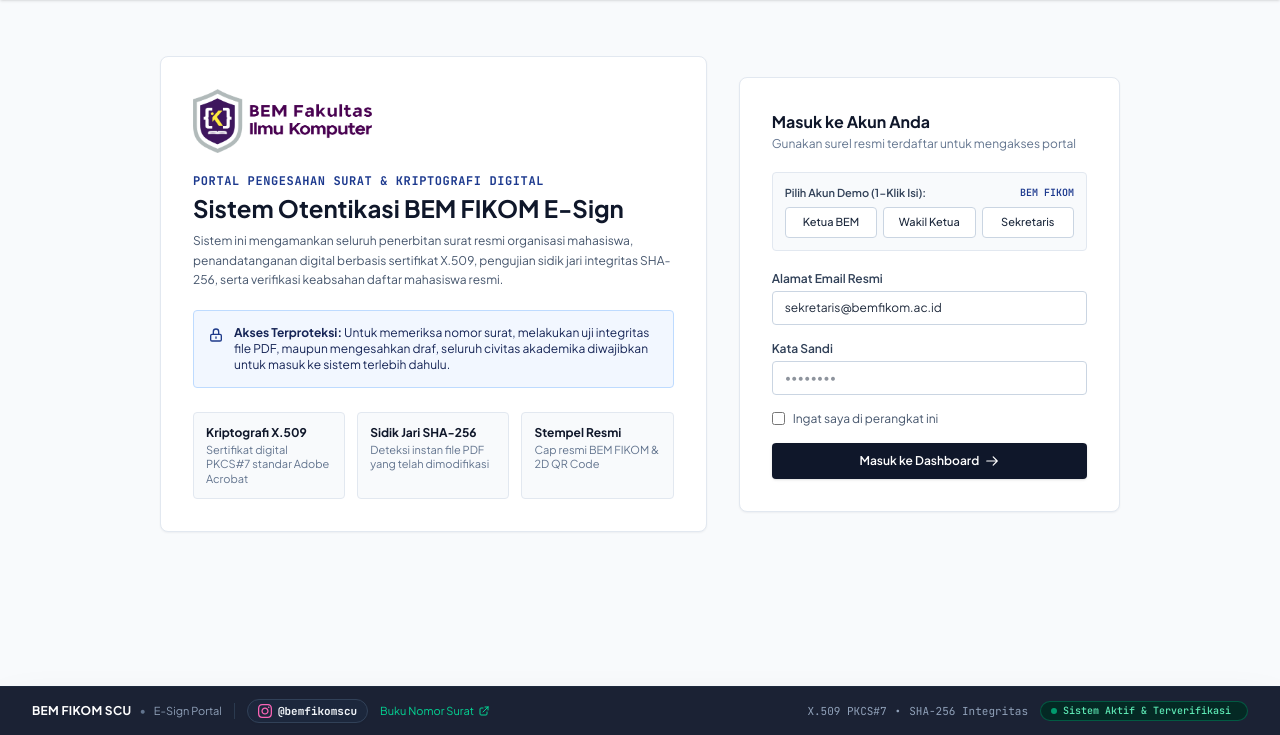
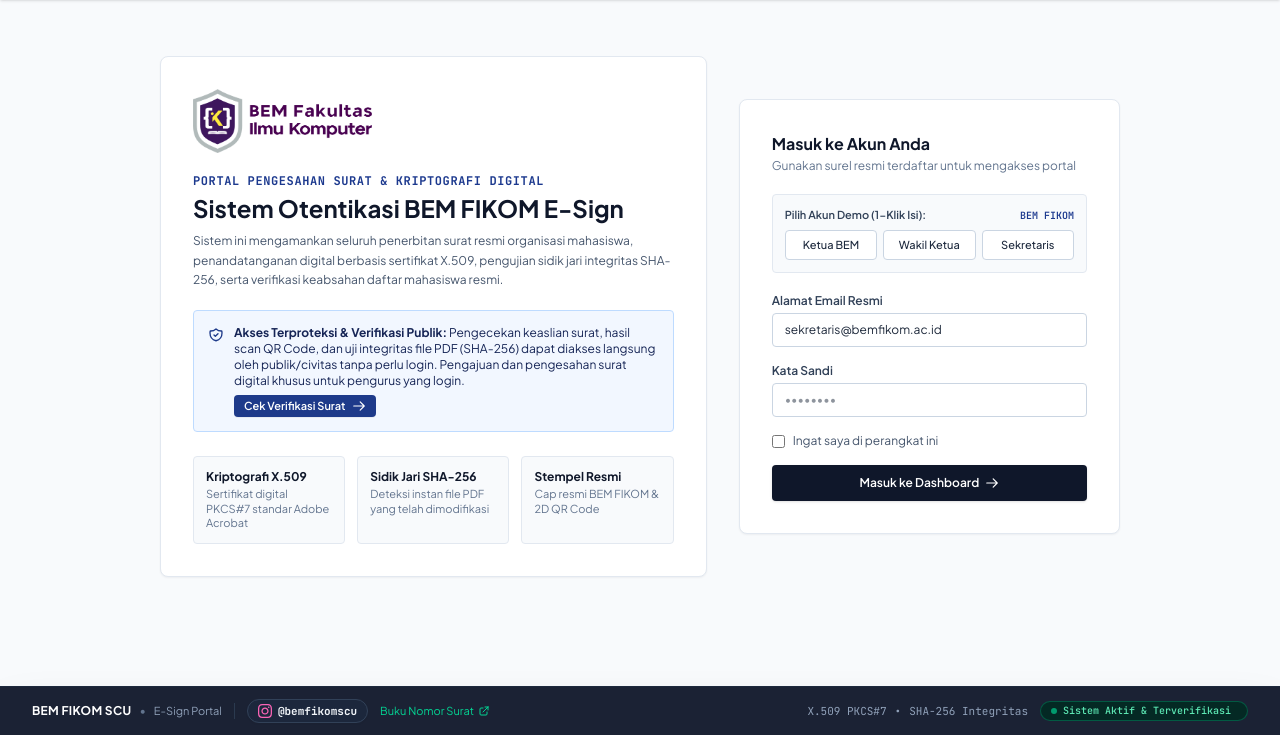
Before and after one commit to Justaya37/BEMFIKOMSCU_E-SIGN, a Laravel app: page /login in a window 1280 px wide. Shown: the part 65-800 px from the top of the page. Run offline with Laravel 12, Linux system fonts and the light colour scheme; style sheets or scripts are compiled from the project's sources; parts of the project's set-up code (start-up, migrations or seed data) failed here and were passed over.

Commit message:
feat: make QR letter verification publicly accessible without login

```diff
--- a/app/Http/Controllers/HomeController.php
+++ b/app/Http/Controllers/HomeController.php
@@ -40,7 +40,9 @@ class HomeController extends Controller
             return redirect()->route('verify.show', ['token' => $letter->verification_token]);
         }
 
-        return redirect()->route('home', ['tab' => 'query'])
+        $redirectRoute = auth()->check() ? 'dashboard' : 'verify.index';
+
+        return redirect()->route($redirectRoute, ['tab' => 'query'])
             ->withInput()
             ->with('query_error', "Surat dengan nomor/kode '{$query}' tidak ditemukan di sistem BEM FIKOM.");
     }
--- a/resources/views/auth/login.blade.php
+++ b/resources/views/auth/login.blade.php
@@ -24,13 +24,23 @@
                     Sistem ini mengamankan seluruh penerbitan surat resmi organisasi mahasiswa, penandatanganan digital berbasis sertifikat X.509, pengujian sidik jari integritas SHA-256, serta verifikasi keabsahan daftar mahasiswa resmi.
                 </p>
 
-                <!-- Mandatory Login Notice -->
+                <!-- Information & Public Verification Notice -->
                 <div class="mt-5 p-3.5 rounded bg-blue-50/80 border border-blue-200 text-xs text-blue-950 flex items-start space-x-2.5">
                     <svg class="w-4 h-4 text-[#1E3A8A] shrink-0 mt-0.5" fill="none" stroke="currentColor" viewBox="0 0 24 24">
-                        <path stroke-linecap="round" stroke-linejoin="round" stroke-width="2" d="M12 15v2m-6 4h12a2 2 0 002-2v-6a2 2 0 00-2-2H6a2 2 0 00-2 2v6a2 2 0 002 2zm10-10V7a4 4 0 00-8 0v4h8z" />
+                        <path stroke-linecap="round" stroke-linejoin="round" stroke-width="2" d="M9 12l2 2 4-4m5.618-4.016A11.955 11.955 0 0112 2.944a11.955 11.955 0 01-8.618 3.04A12.02 12.02 0 003 9c0 5.591 3.824 10.29 9 11.622 5.176-1.332 9-6.03 9-11.622 0-1.042-.133-2.052-.382-3.016z" />
                     </svg>
-                    <div>
-                        <b>Akses Terproteksi:</b> Untuk memeriksa nomor surat, melakukan uji integritas file PDF, maupun mengesahkan draf, seluruh civitas akademika diwajibkan untuk masuk ke sistem terlebih dahulu.
+                    <div class="space-y-1.5">
+                        <div>
+                            <b>Akses Terproteksi & Verifikasi Publik:</b> Pengecekan keaslian surat, hasil scan QR Code, dan uji integritas file PDF (SHA-256) dapat diakses langsung oleh publik/civitas tanpa perlu login. Pengajuan dan pengesahan surat digital khusus untuk pengurus yang login.
+                        </div>
+                        <div>
+                            <a href="{{ route('verify.index') }}" class="inline-flex items-center space-x-1.5 px-2.5 py-1 rounded bg-[#1E3A8A] hover:bg-blue-800 text-white text-[11px] font-semibold transition shadow-2xs">
+                                <span>Cek Verifikasi Surat</span>
+                                <svg class="w-3.5 h-3.5" fill="none" stroke="currentColor" viewBox="0 0 24 24">
+                                    <path stroke-linecap="round" stroke-linejoin="round" stroke-width="2" d="M14 5l7 7m0 0l-7 7m7-7H3" />
+                                </svg>
+                            </a>
+                        </div>
                     </div>
                 </div>
 
--- a/resources/views/layouts/app.blade.php
+++ b/resources/views/layouts/app.blade.php
@@ -26,7 +26,7 @@
             <div class="flex items-center justify-between h-16">
                 <!-- Brand / Logo -->
                 <div class="flex items-center space-x-3">
-                    <a href="{{ route('dashboard') }}" class="flex items-center space-x-3 group">
+                    <a href="{{ auth()->check() ? route('dashboard') : route('verify.index') }}" class="flex items-center space-x-3 group">
                         <img src="{{ asset('images/logo_bem_fikom.png') }}" alt="Logo BEM FIKOM" class="h-10 w-auto object-contain bg-white/95 rounded px-1 py-0.5 shadow-xs">
                         <div class="border-l border-slate-700 pl-3">
                             <div class="font-bold text-sm leading-tight tracking-wide text-white flex items-center space-x-2">
--- a/routes/web.php
+++ b/routes/web.php
@@ -24,24 +24,30 @@ Route::post('/logout', [AuthController::class, 'logout'])->name('logout')->middl
 
 /*
 |--------------------------------------------------------------------------
-| Protected Application Routes (Wajib Login untuk Semua Fitur)
+| Public Letter Verification Routes (Guest & Authenticated)
 |--------------------------------------------------------------------------
-| Seluruh akses verifikasi, pengecekan surat, pengunggahan, dan arsip
-| mewajibkan pengguna terotentikasi dalam sistem BEM FIKOM.
+| Seluruh akses verifikasi keaslian surat, pemindaian QR Code publik,
+| serta pengujian integritas file PDF (SHA-256) dapat diakses langsung oleh tamu/publik.
+*/
+Route::get('/verify', [HomeController::class, 'index'])->name('verify.index');
+Route::post('/verify/query', [HomeController::class, 'checkQuery'])->name('verify.query');
+Route::post('/verify/integrity', [HomeController::class, 'checkIntegrity'])->name('verify.integrity');
+
+Route::get('/verify/{token}', [VerificationController::class, 'show'])->name('verify.show');
+Route::get('/verify/{token}/download', [VerificationController::class, 'download'])->name('verify.download');
+Route::get('/verify/{token}/preview', [VerificationController::class, 'preview'])->name('verify.preview');
+
+/*
+|--------------------------------------------------------------------------
+| Protected Application Routes (Internal Pengurus BEM)
+|--------------------------------------------------------------------------
+| Manajemen pengajuan surat, antrean persetujuan, otorisasi PIN X.509,
+| log aktivitas sistem, dan konfigurasi tanda tangan terlindungi middleware auth.
 */
 Route::middleware('auth')->group(function () {
     // Root & Dashboard
     Route::get('/', [DashboardController::class, 'index'])->name('home');
     Route::get('/dashboard', [DashboardController::class, 'index'])->name('dashboard');
-
-    // Fitur Cek & Uji Integritas Dokumen
-    Route::post('/verify/query', [HomeController::class, 'checkQuery'])->name('verify.query');
-    Route::post('/verify/integrity', [HomeController::class, 'checkIntegrity'])->name('verify.integrity');
-
-    // Halaman Hasil Scan QR & Download Resmi (Wajib Login)
-    Route::get('/verify/{token}', [VerificationController::class, 'show'])->name('verify.show');
-    Route::get('/verify/{token}/download', [VerificationController::class, 'download'])->name('verify.download');
-    Route::get('/verify/{token}/preview', [VerificationController::class, 'preview'])->name('verify.preview');
 
     // Pengajuan & Daftar Surat (Daftar mengarah ke dashboard arsip)
     Route::get('/letters', [DashboardController::class, 'index'])->name('letters.index');
```
Also changed, not shown: resources/views/verify.blade.php (+9 -3 lines), tests/Feature/EsignWorkflowTest.php (+11 -3 lines), tests/Feature/ExampleTest.php (+1 -1 lines).
